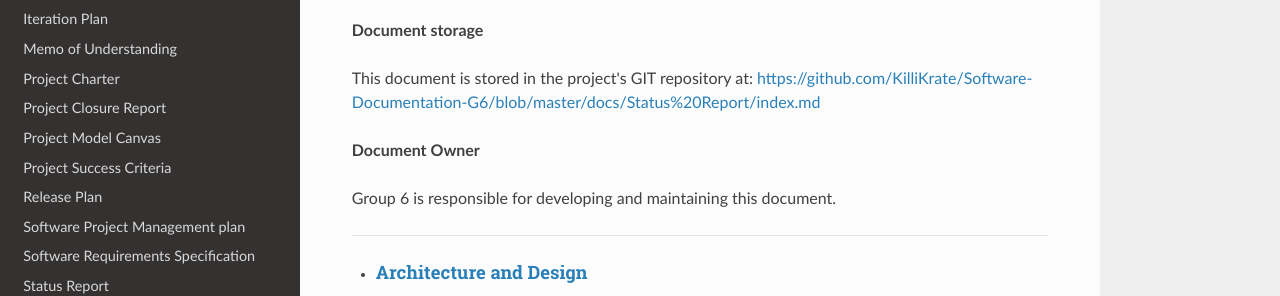
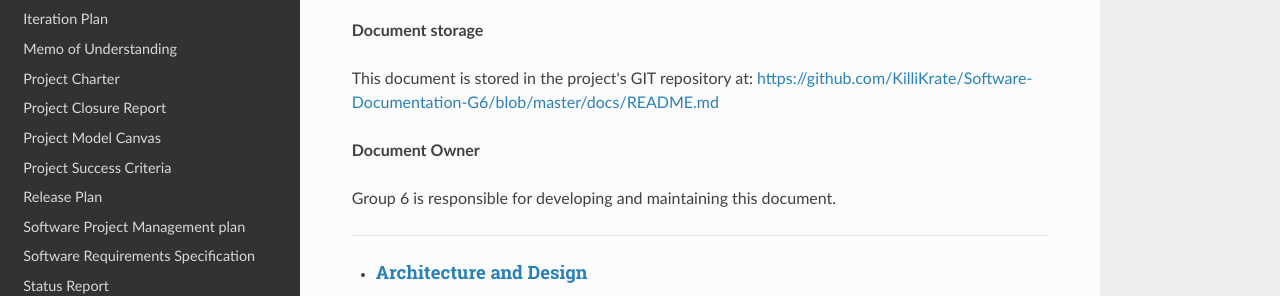
Before and after one commit to KilliKrate/Software-Documentation-G6, an MkDocs documentation site: the page built from docs/README.md, in a window 1280 px wide and 900 px high, scrolled down 431 px. Shown: the part 189-485 px from the top of the window. Built offline with MkDocs 1.6.1, drawn with Linux system fonts in a browser that asks for light colours; nearby versions of some CDN libraries; part of the change alters nothing that is shown.

Commit message:
Fixed bad link in README.md

```diff
--- a/docs/README.md
+++ b/docs/README.md
@@ -20,7 +20,7 @@ Zhiyang Xia
 **Document storage**
 
 This document is stored in the project's GIT repository at:
-[https://github.com/KilliKrate/Software-Documentation-G6/blob/master/docs/Status%20Report/index.md](https://github.com/KilliKrate/Software-Documentation-G6/blob/master/docs/Status%20Report/index.md)
+[https://github.com/KilliKrate/Software-Documentation-G6/blob/master/docs/README.md](https://github.com/KilliKrate/Software-Documentation-G6/blob/master/docs/README.md)
 
 **Document Owner**
 
```
